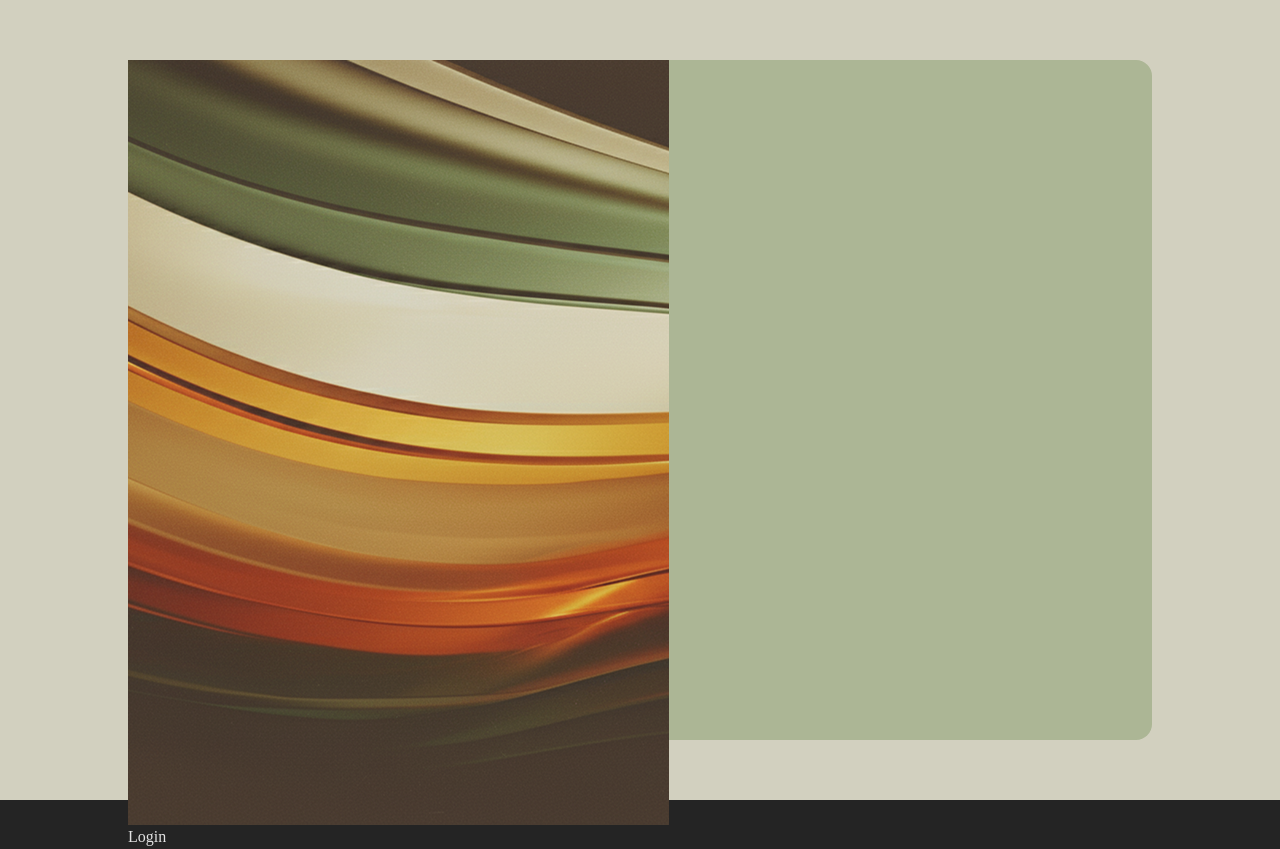
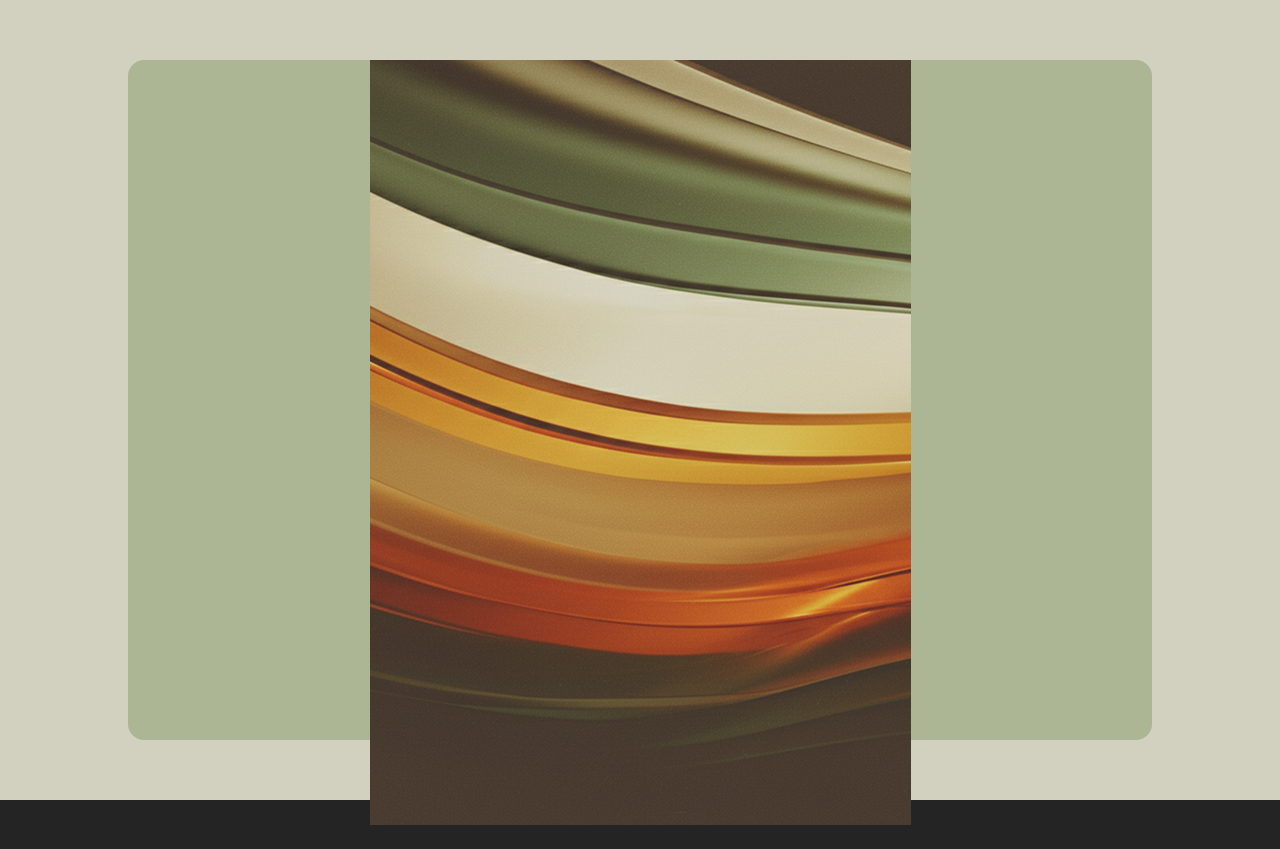
Before and after one commit to Juzznick/Ticvite, a React (Vite) app in the folder frontend/: page / in a window 1280 px wide. After the commit the page ends 825 px from the top, so only its background shows below. Built offline with nearby package versions, Linux system fonts and the light colour scheme; a web font is replaced by a local one.

Commit message:
updated login side image

```diff
--- a/frontend/src/LoginScreen.jsx
+++ b/frontend/src/LoginScreen.jsx
@@ -2,10 +2,9 @@ const LoginScreen = () => {
     return (
         <div className="flex justify-center items-center w-screen">
             <div className="bg-[#ACB695] h-[85vh] w-[80vw] rounded-2xl">
-                <div>
-                    <img src="/images/loginimg.png" />
+                <div className="flex justify-center items-center">
+                    <img src="/images/login-sideimg.png" />
                 </div>
-                <h1>Login</h1>
             </div>
         </div>
 
```
Also changed, not shown: frontend/public/images/login-sideimg.png (renamed from frontend/public/images/loginimg.png).
